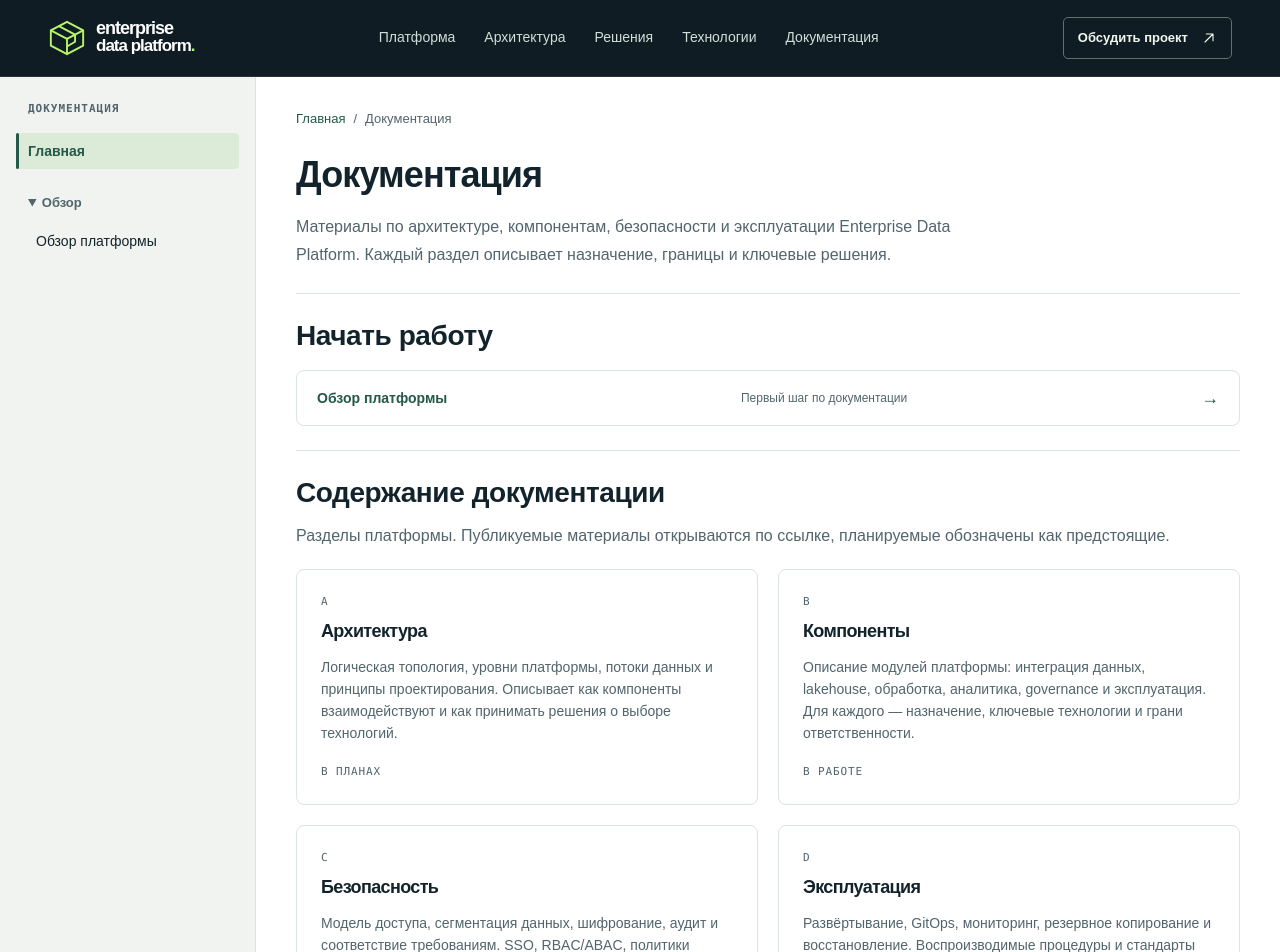
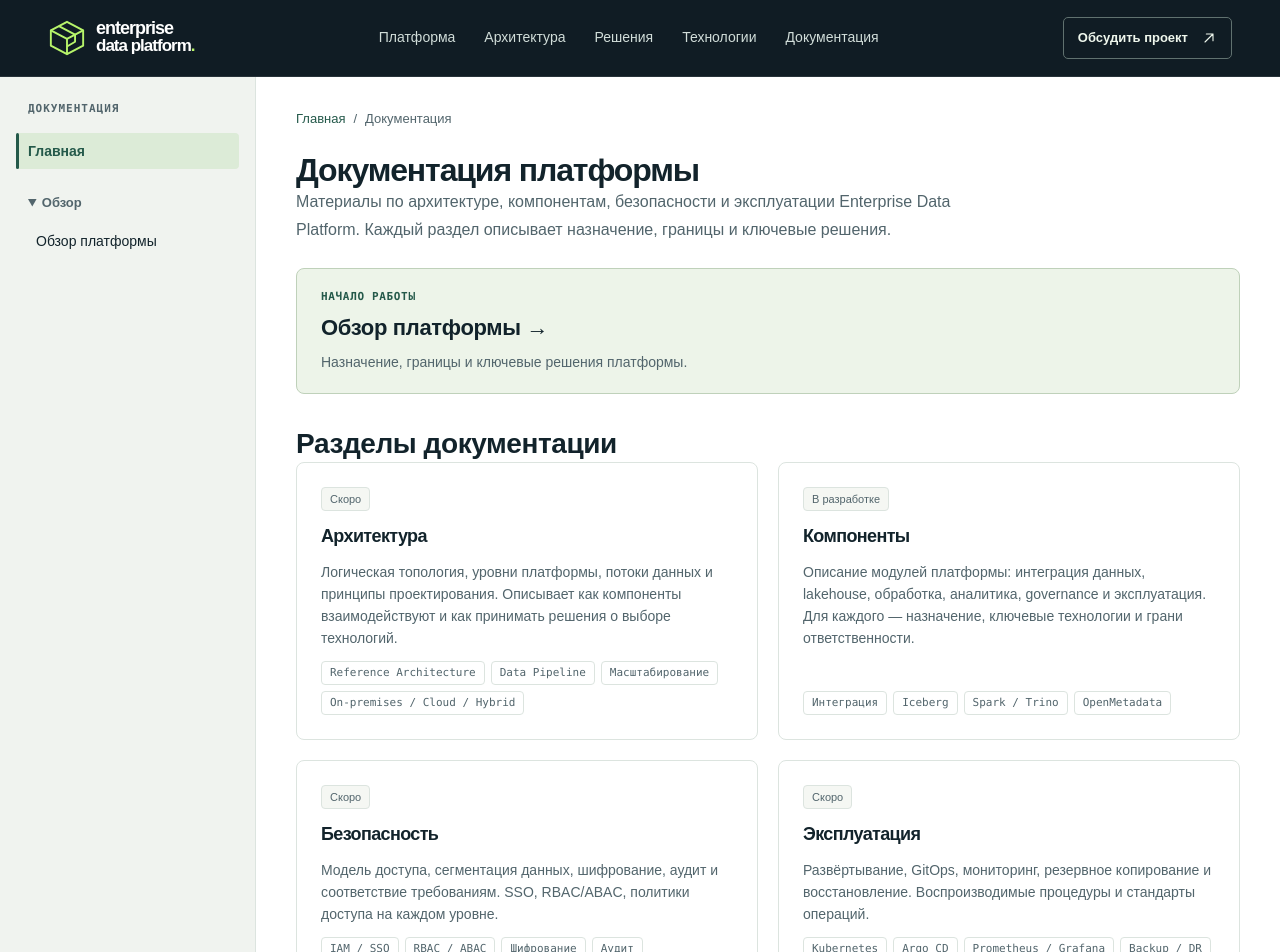
Before and after one commit to enterprise-data-platform-ru/enterprise-data-platform-ru.github.io, a Next.js app: page /docs in a window 1280 px wide. Shown: the top 952 px of the page. Built offline with nearby package versions, Linux system fonts and the light colour scheme.

Commit message:
fix(docs): compact catalog with status badges and dedup

```diff
--- a/src/app/docs/docs.css
+++ b/src/app/docs/docs.css
@@ -313,64 +313,172 @@
 .docs-article-dir { font-size: 11px; color: var(--muted); }
 .docs-article-title { font-weight: 600; }
 
-/* Catalog: preserve sections, remove marketing containers and invalid tokens. */
-.docs-hero { padding: 0 0 24px; border-bottom: 1px solid var(--line); }
-.docs-hero p { font-size: 16px; line-height: 28px; max-width: 680px; color: var(--docs-muted); }
-.docs-start { padding: 24px 0; border-bottom: 1px solid var(--line); }
-.docs-list, .docs-published { padding: 24px 0; }
-.docs-catalog h2 { margin: 0 0 12px; }
-.docs-list-intro { color: var(--muted); font-size: 16px; line-height: 26px; }
-.docs-start-empty { color: var(--muted); font-style: italic; }
-.docs-start-link {
+/* FIX-04: compact catalog styles */
+.docs-start-card {
+  display: block;
+  margin: 24px 0 32px;
+  padding: 20px 24px;
+
+  border: 1px solid #bfd1ba;
+  border-radius: 8px;
+
+  background: #edf4e9;
+  color: var(--ink);
+  text-decoration: none;
+}
+
+.docs-start-card:hover {
+  border-color: var(--green);
+  background: #dcebd7;
+}
+
+.docs-start-label {
+  display: block;
+  margin-bottom: 8px;
+
+  font-family: var(--mono);
+  font-size: 11px;
+  line-height: 16px;
+  font-weight: 600;
+  letter-spacing: .06em;
+  text-transform: uppercase;
+
+  color: var(--green);
+}
+
+.docs-catalog .docs-start-card h2 {
+  margin: 0 0 8px;
+  font-size: 22px;
+  line-height: 30px;
+  font-weight: 600;
+}
+
+.docs-start-card p {
+  margin: 0;
+  font-size: 14px;
+  line-height: 22px;
+  color: var(--muted);
+}
+
+.docs-lead {
+  font-size: 16px;
+  line-height: 28px;
+  color: var(--docs-muted);
+  max-width: 680px;
+}
+
+.docs-cards {
+  display: grid;
+  grid-template-columns:
+    repeat(2, minmax(0, 1fr));
+  gap: 20px;
+}
+
+.docs-card {
   display: flex;
-  align-items: center;
-  justify-content: space-between;
-  flex-wrap: wrap;
+  flex-direction: column;
   gap: 12px;
-  margin-top: 16px;
-  padding: 16px 20px;
+
+  min-width: 0;
+  min-height: 184px;
+  padding: 24px;
+
   border: 1px solid var(--line);
   border-radius: 8px;
+
   background: var(--white);
+  overflow-wrap: anywhere;
+}
+
+.docs-card h3 {
+  margin: 0;
+  font-size: 18px;
+  line-height: 26px;
+  font-weight: 600;
+  color: var(--ink);
+}
+
+.docs-card p {
+  margin: 0;
+  font-size: 14px;
+  line-height: 22px;
+  color: var(--muted);
+}
+
+.docs-topics {
+  display: flex;
+  flex-wrap: wrap;
+  gap: 6px;
+  margin-top: auto;
+}
+
+.docs-topic {
+  padding: 3px 8px;
+
+  border: 1px solid var(--line);
+  border-radius: 4px;
+
+  font-family: var(--mono);
+  font-size: 11px;
+  line-height: 16px;
+  color: var(--muted);
+}
+
+.docs-card-status {
+  align-self: flex-start;
+  padding: 3px 8px;
+
+  border: 1px solid var(--line);
+  border-radius: 4px;
+
+  font-size: 11px;
+  line-height: 16px;
+
+  background: var(--paper);
+  color: var(--muted);
+}
+
+.docs-card--published {
+  text-decoration: none;
+  color: var(--ink);
+}
+
+.docs-card--published:hover {
+  border-color: var(--green);
+  background: #fafcf9;
+}
+
+.docs-note {
+  margin-top: 24px;
+  font-size: 13px;
+  line-height: 20px;
+  color: var(--muted);
+}
+
+.docs-published {
+  padding: 24px 0;
+}
+
+.docs-published ul {
+  list-style: none;
+  margin: 0;
+  padding: 0;
+}
+
+.docs-published li {
+  margin: 0 0 8px;
+}
+
+.docs-published a {
   color: var(--green);
   font-size: 14px;
   line-height: 22px;
-  font-weight: 600;
   text-decoration: none;
-  transition: border-color 150ms ease, background-color 150ms ease;
 }
-.docs-start-link:hover { border-color: var(--green); background: #edf4e9; }
-.docs-start-link small { color: var(--muted); font-size: 12px; font-weight: 400; }
-.docs-shell .arrow { color: var(--green); font-size: 18px; }
-.docs-cards { display: grid; grid-template-columns: repeat(2, minmax(0, 1fr)); gap: 20px; margin-top: 20px; }
-.docs-card {
-  min-width: 0;
-  display: flex;
-  flex-direction: column;
-  overflow-wrap: anywhere;
-  border: 1px solid var(--line);
-  border-radius: 8px;
-  padding: 24px;
-  background: var(--white);
+
+.docs-published a:hover {
+  text-decoration: underline;
 }
-.docs-card h3 { color: var(--ink); font-size: 18px; line-height: 26px; font-weight: 600; margin: 0 0 12px; }
-.docs-card p { color: var(--muted); font-size: 14px; line-height: 22px; margin: 0 0 12px; }
-.docs-card-tag, .docs-card-status {
-  align-self: flex-start;
-  font-family: var(--mono);
-  font-size: 11px;
-  line-height: 16px;
-  letter-spacing: .08em;
-  text-transform: uppercase;
-  color: var(--muted);
-}
-.docs-card-tag { margin-bottom: 8px; }
-.docs-card-status { margin-top: auto; padding-top: 8px; }
-.docs-card--published { color: var(--ink); text-decoration: none; transition: border-color 150ms ease; }
-.docs-card--published:hover { border-color: var(--green); }
-.docs-card--published .arrow { margin-top: auto; align-self: flex-end; }
-.docs-note { padding: 16px 0 0; border-top: 1px solid var(--line); }
-.docs-note p { color: var(--muted); font-size: 13px; line-height: 20px; }
 
 @media (max-width: 1199px) {
   .docs-shell { --docs-sidebar-width: 224px; grid-template-columns: var(--docs-sidebar-width) minmax(0, 1fr); }
@@ -388,9 +496,14 @@
 }
 @media (max-width: 639px) {
   .docs-main { padding-inline: 16px; }
-  .docs-cards { grid-template-columns: minmax(0, 1fr); }
-  .docs-card { padding: 20px; }
-  .docs-start-link { align-items: flex-start; }
+  .docs-cards {
+    grid-template-columns: minmax(0, 1fr);
+    gap: 16px;
+  }
+  .docs-card,
+  .docs-start-card {
+    padding: 20px;
+  }
   .docs-shell { --docs-h1-size: 28px; --docs-h1-line: 36px; --docs-h2-size: 23px; --docs-h2-line: 30px; }
   .docs-shell #docs-content pre { padding: 16px; font-size: 13px; }
   .docs-shell #docs-content :is(blockquote,.docs-callout) { padding: 12px 16px; }
--- a/src/app/docs/page.jsx
+++ b/src/app/docs/page.jsx
@@ -15,80 +15,122 @@ export const metadata = {
 export default function DocsIndexPage() {
   const published = getPublishedDocs();
   const start = getGettingStarted();
+
+  // Catalog slugs that already appear as section cards
+  const catalogSlugs = new Set(
+    docs
+      .filter(card => getSectionStatus(card.slug) === 'published')
+      .map(card => card.slug),
+  );
+
+  // Additional published materials that are not the getting-started card
+  // and are not already shown as catalog section cards.
+  const otherMaterials = published.filter(
+    entry =>
+      entry.slug !== start?.slug &&
+      !catalogSlugs.has(entry.slug),
+  );
+
+  const statusLabel = {
+    published: 'Доступно',
+    draft: 'В разработке',
+    planned: 'Скоро',
+  };
+
   return (
     <DocsLayout variant="index" currentSlug="">
-      <section className="docs-hero" aria-labelledby="docs-heading">
-        <h1 id="docs-heading">Документация</h1>
-        <p className="lead">
-          Материалы по архитектуре, компонентам, безопасности и эксплуатации
-          Enterprise Data Platform. Каждый раздел описывает назначение,
-          границы и ключевые решения.
-        </p>
-      </section>
+      <h1>Документация платформы</h1>
+      <p className="docs-lead">
+        Материалы по архитектуре, компонентам, безопасности и эксплуатации
+        Enterprise Data Platform. Каждый раздел описывает назначение,
+        границы и ключевые решения.
+      </p>
 
-      <section className="docs-start" aria-labelledby="docs-start">
-        <h2 id="docs-start">Начать работу</h2>
-        {start ? (
-          <a className="docs-start-link" href={linkHref(docPath(start.slug))}>
-            <span>{start.title}</span>
-            <small>Первый шаг по документации</small>
-            <span className="arrow" aria-hidden="true">→</span>
-          </a>
-        ) : (
-          <p className="docs-start-empty">Материал находится в работе.</p>
-        )}
-      </section>
+      {/* Getting-started card */}
+      {start && (
+        <a
+          className="docs-start-card"
+          href={linkHref(docPath(start.slug))}
+        >
+          <span className="docs-start-label">
+            Начало работы
+          </span>
 
-      <section className="docs-list" aria-labelledby="docs-catalog">
-        <h2 id="docs-catalog">Содержание документации</h2>
-        <p className="docs-list-intro">
-          Разделы платформы. Публикуемые материалы открываются по ссылке,
-          планируемые обозначены как предстоящие.
-        </p>
+          <h2>
+            {start.title}
+            <span aria-hidden="true"> →</span>
+          </h2>
+
+          <p>
+            Назначение, границы и ключевые
+            решения платформы.
+          </p>
+        </a>
+      )}
+
+      {/* Other published materials (compact list) */}
+      {otherMaterials.length > 0 && (
+        <section className="docs-published">
+          <h2>Другие материалы</h2>
+          <ul className="docs-list">
+            {otherMaterials.map((entry) => (
+              <li key={entry.slug}>
+                <a href={linkHref(docPath(entry.slug))}>
+                  {entry.title}
+                </a>
+              </li>
+            ))}
+          </ul>
+        </section>
+      )}
+
+      {/* Catalog of section cards */}
+      <section className="docs-catalog-section">
+        <h2>Разделы документации</h2>
         <div className="docs-cards">
           {docs.map((card) => {
             const status = getSectionStatus(card.slug);
             const isPublished = status === 'published';
-            const content = (
+            const label = statusLabel[status] || status;
+
+            const inner = (
               <>
-                <span className="docs-card-tag">{card.code}</span>
+                <span className="docs-card-status">{label}</span>
                 <h3>{card.title}</h3>
                 <p>{card.description}</p>
-                <span className="docs-card-status">
-                  {isPublished ? 'Доступно' : status === 'draft' ? 'В работе' : 'В планах'}
-                </span>
+                {card.topics && card.topics.length > 0 && (
+                  <div className="docs-topics">
+                    {card.topics.map((topic) => (
+                      <span key={topic} className="docs-topic">{topic}</span>
+                    ))}
+                  </div>
+                )}
               </>
             );
+
             return isPublished ? (
-              <a key={card.code} className="docs-card docs-card--published" href={linkHref(docPath(card.slug))}>
-                {content}
+              <a
+                key={card.code}
+                className="docs-card docs-card--published"
+                href={linkHref(docPath(card.slug))}
+              >
+                {inner}
               </a>
             ) : (
-              <article key={card.code} className="docs-card">{content}</article>
+              <article key={card.code} className="docs-card">
+                {inner}
+              </article>
             );
           })}
         </div>
       </section>
 
-      {published.length > 0 && (
-        <section className="docs-published" aria-labelledby="docs-published">
-          <h2 id="docs-published">Опубликованные материалы</h2>
-          <div className="docs-cards">
-            {published.map((entry) => (
-              <a key={entry.slug} className="docs-card docs-card--published" href={linkHref(docPath(entry.slug))}>
-                <span className="docs-card-tag">{entry.section}</span>
-                <h3>{entry.title}</h3>
-                {entry.summary && <p>{entry.summary}</p>}
-                <span className="arrow" aria-hidden="true">→</span>
-              </a>
-            ))}
-          </div>
-        </section>
-      )}
-
-      <aside className="docs-note" aria-label="О статусе документации">
-        <p><strong>Статус:</strong> документация находится в разработке и будет дополняться.</p>
-      </aside>
+      {/* Note */}
+      <p className="docs-note">
+        Документация находится в разработке и будет дополняться.
+        По вопросам сотрудничества —{' '}
+        <a href={linkHref('#contact')}>связаться с нами</a>.
+      </p>
     </DocsLayout>
   );
 }
```
Also changed, not shown: 2 other files (tests, documents, lock files or other folders).
